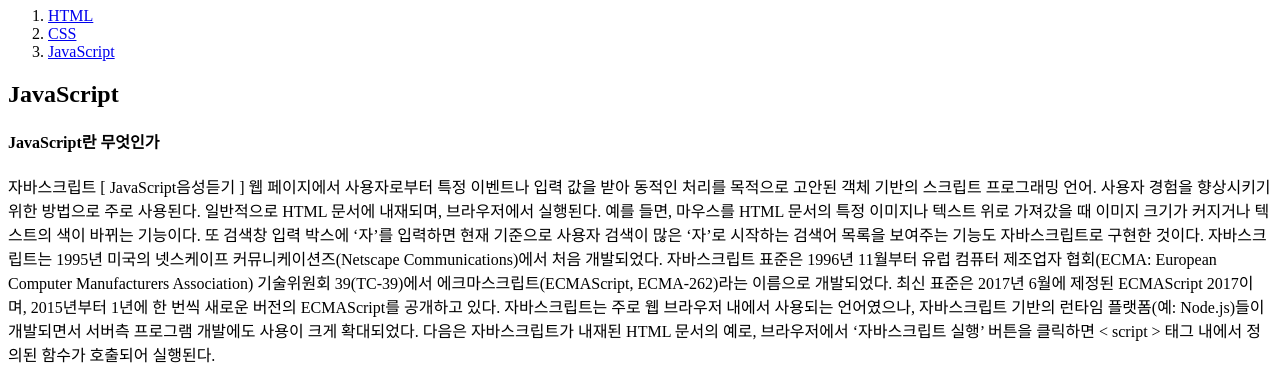
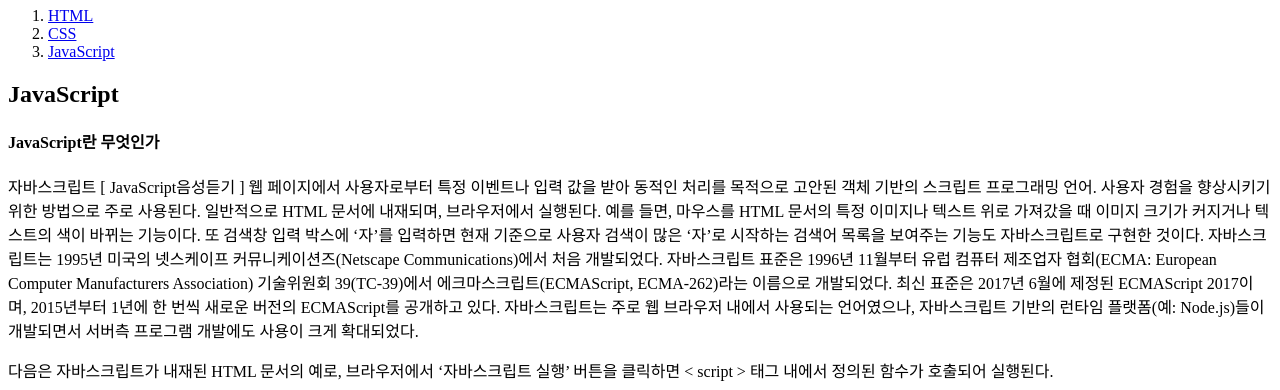
Before and after one commit to daMatini/webstar, a plain HTML site: page 3.html in a window 1280 px wide. Shown: the part 73-463 px from the top of the page. Drawn offline with Linux system fonts and the light colour scheme.

Commit message:
Update 3.html

```diff
--- a/3.html
+++ b/3.html
@@ -37,22 +37,28 @@
 
   자바스크립트는 1995년 미국의 넷스케이프 커뮤니케이션즈(Netscape Communications)에서 처음 개발되었다. 자바스크립트 표준은 1996년 11월부터 유럽 컴퓨터 제조업자 협회(ECMA: European Computer Manufacturers Association) 기술위원회 39(TC-39)에서 에크마스크립트(ECMAScript, ECMA-262)라는 이름으로 개발되었다. 최신 표준은 2017년 6월에 제정된 ECMAScript 2017이며, 2015년부터 1년에 한 번씩 새로운 버전의 ECMAScript를 공개하고 있다.
   자바스크립트는 주로 웹 브라우저 내에서 사용되는 언어였으나, 자바스크립트 기반의 런타임 플랫폼(예: Node.js)들이 개발되면서 서버측 프로그램 개발에도 사용이 크게 확대되었다.
+  </p>
 
+   <p>
   다음은 자바스크립트가 내재된 HTML 문서의 예로, 브라우저에서 ‘자바스크립트 실행’ 버튼을 클릭하면 < script > 태그 내에서 정의된 함수가 호출되어 실행된다.
+</p>
+
+
 
   <!DOCTYPE html>
   <html>
   <script> <!-- HTML 문서 내 자바스크립트 마크업 script 사용 -->
   function Javascript_testFunc() { document.getElementById("test").innerHTML = "자바스크립트로 추가한 내용입니다!"; } </script>
-  </head>
+
+
   <body>
-
   <h1> 자바스크립트 시험</h1>
   <p id="test"> HTML에서 자바스크립트 사용하기</p>
+
   <button type="button" onclick="Javascript_testFunc()"> 자바스크립트 실행</button>
   </body>
   </html>
   [네이버 지식백과] 자바스크립트 [JavaScript] (IT용어사전, 한국정보통신기술협회)
-  </P>
+</p>
 </body>
 </html>
```
